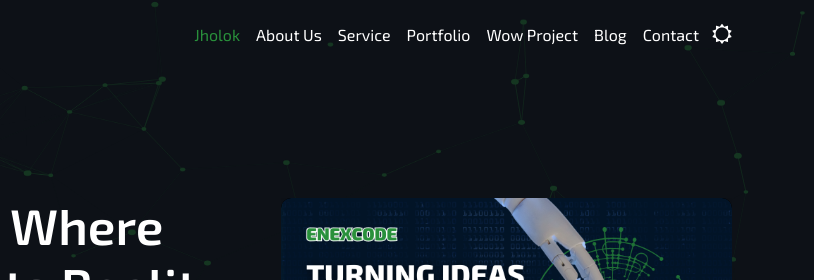
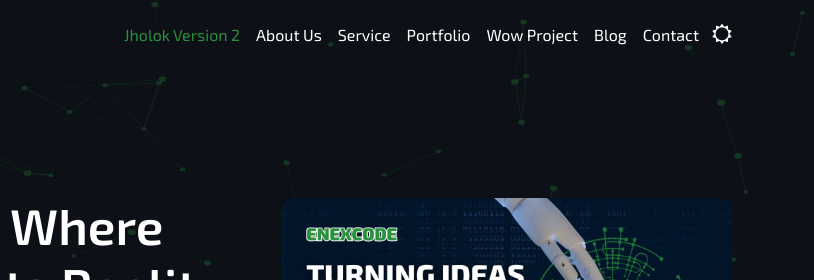
Before and after one commit to Enexcode/Enexcode, a plain HTML site: page index.html in a window 1280 px wide. Shown: the top 280 px of the page, 466-1280 px from the left. Drawn offline with Linux system fonts and the light colour scheme.

Commit message:
Update index.html

```diff
--- a/index.html
+++ b/index.html
@@ -32,7 +32,7 @@
         <div class="collapse navbar-collapse" id="navbarSupportedContent">
           <ul class="navbar-nav ms-auto mb-2 mb-lg-0">
             <li class="nav-item">
-              <a class="nav-link active" aria-current="page" href="#">Jholok</a>
+              <a class="nav-link active" aria-current="page" href="#">Jholok Version 2</a>
             </li>
             <li class="nav-item">
               <a class="nav-link" href="#">About Us</a>
```
